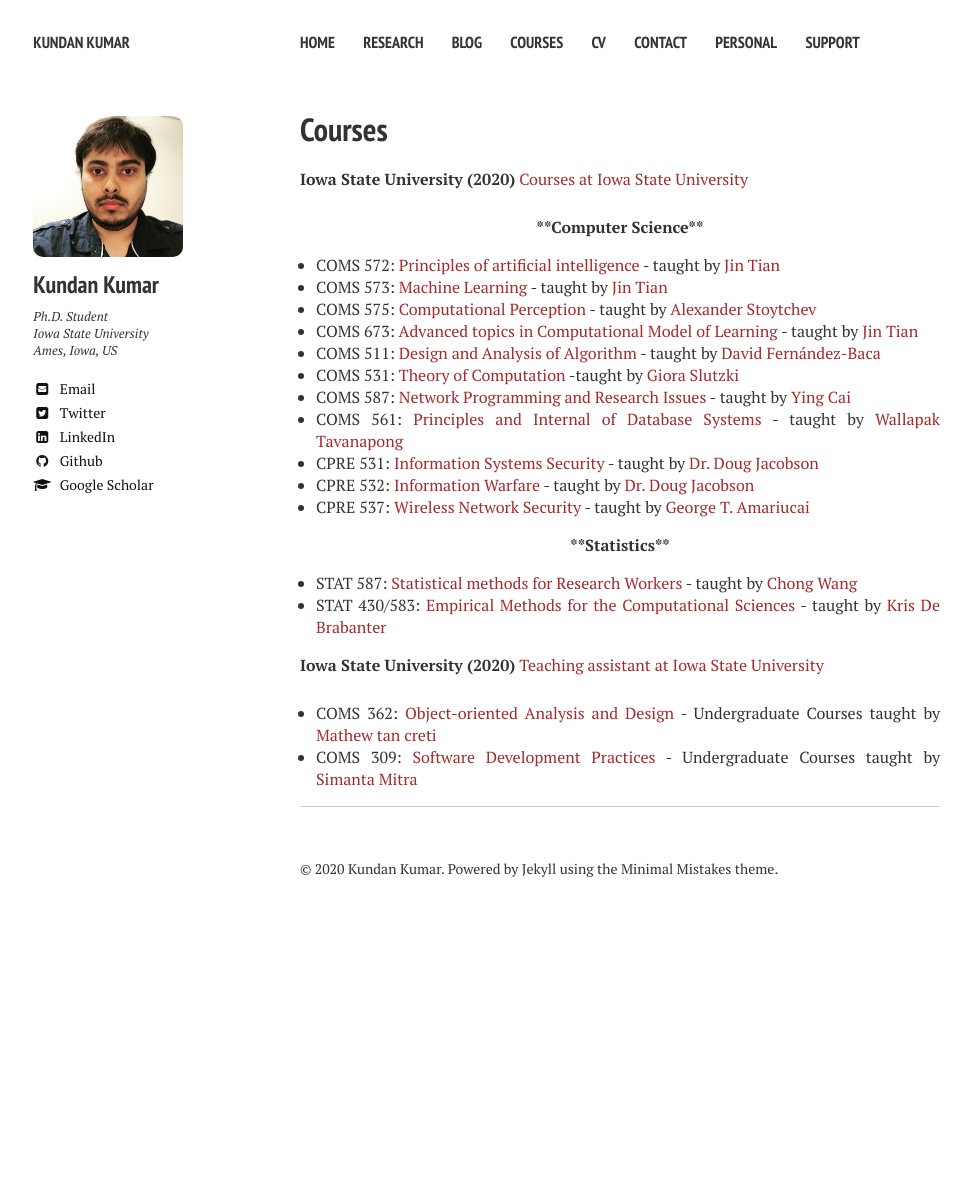
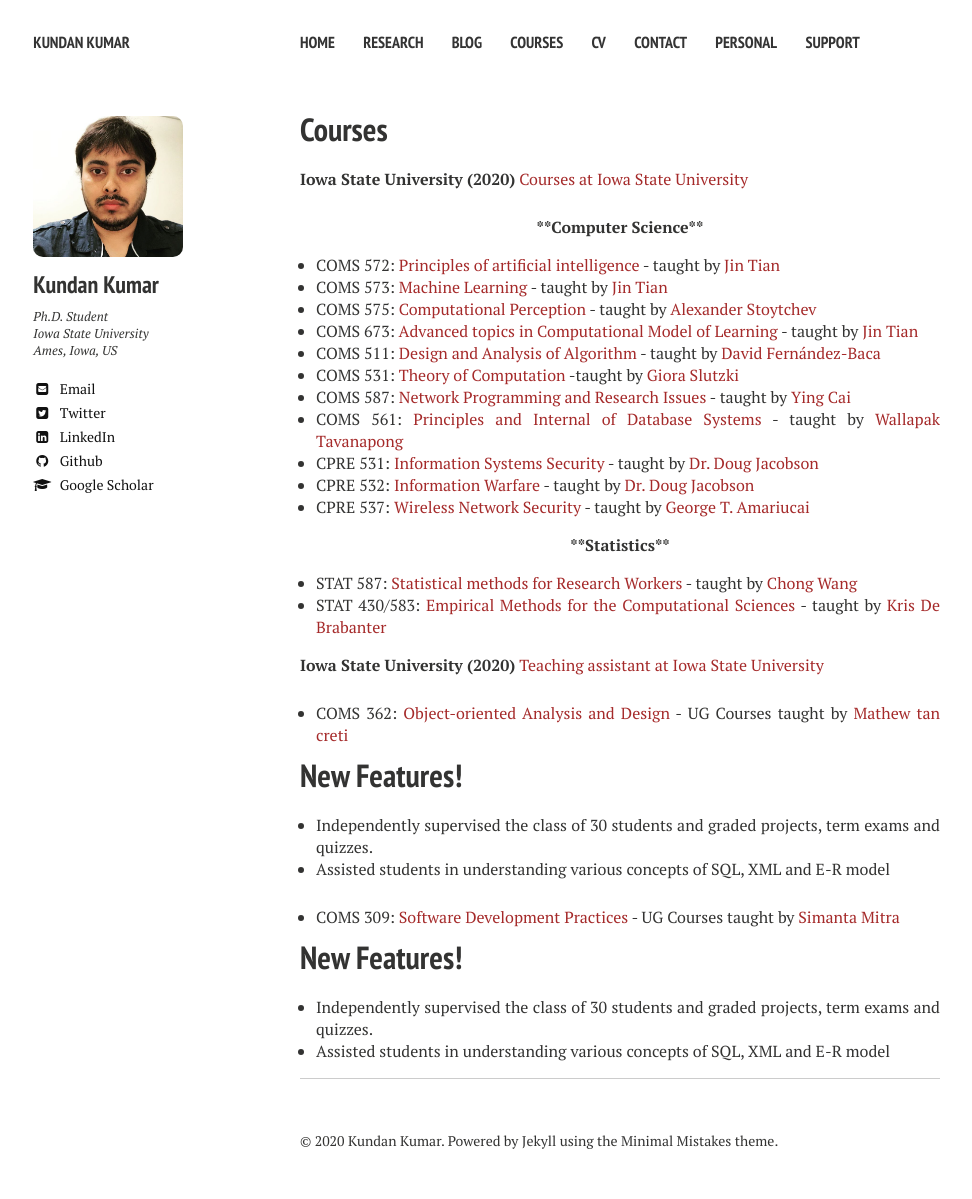
Before and after one commit to kundan7kumar/kundan7kumar.github.io, a Jekyll site: the page built from teaching/index.md, in a window 1280 px wide. Shown: the whole page, without its empty margins (20-992 px from the left). Built offline with Jekyll 4.4.1, drawn with Linux system fonts in a browser that asks for light colours; nearby versions of some CDN libraries; before the commit the page ends 927 px from its top, so only the background shows below that.

Commit message:
Update index.md

```diff
--- a/teaching/index.md
+++ b/teaching/index.md
@@ -30,5 +30,14 @@ comments: false
 
 **Iowa State University (2020)** [Teaching assistant at Iowa State University](https://cs.iastate.edu/)
 
-* COMS 362: [Object-oriented Analysis and Design](https://catalog.iastate.edu/azcourses/com_s/) - Undergraduate Courses taught by [Mathew tan creti](https://www.cs.iastate.edu/people/matthew-tan-creti)
-* COMS 309: [Software Development Practices](https://catalog.iastate.edu/azcourses/com_s/) - Undergraduate Courses taught by [Simanta Mitra](https://www.cs.iastate.edu/people/simanta-mitra)
+* COMS 362: [Object-oriented Analysis and Design](https://catalog.iastate.edu/azcourses/com_s/) - UG Courses taught by [Mathew tan creti](https://www.cs.iastate.edu/people/matthew-tan-creti)
+
+# New Features!
+  - Independently supervised the class of 30 students and graded projects, term exams and quizzes.
+  - Assisted students in understanding various concepts of SQL, XML and E-R model
+
+* COMS 309: [Software Development Practices](https://catalog.iastate.edu/azcourses/com_s/) - UG Courses taught by [Simanta Mitra](https://www.cs.iastate.edu/people/simanta-mitra)
+
+# New Features!
+  - Independently supervised the class of 30 students and graded projects, term exams and quizzes.
+  - Assisted students in understanding various concepts of SQL, XML and E-R model
```
